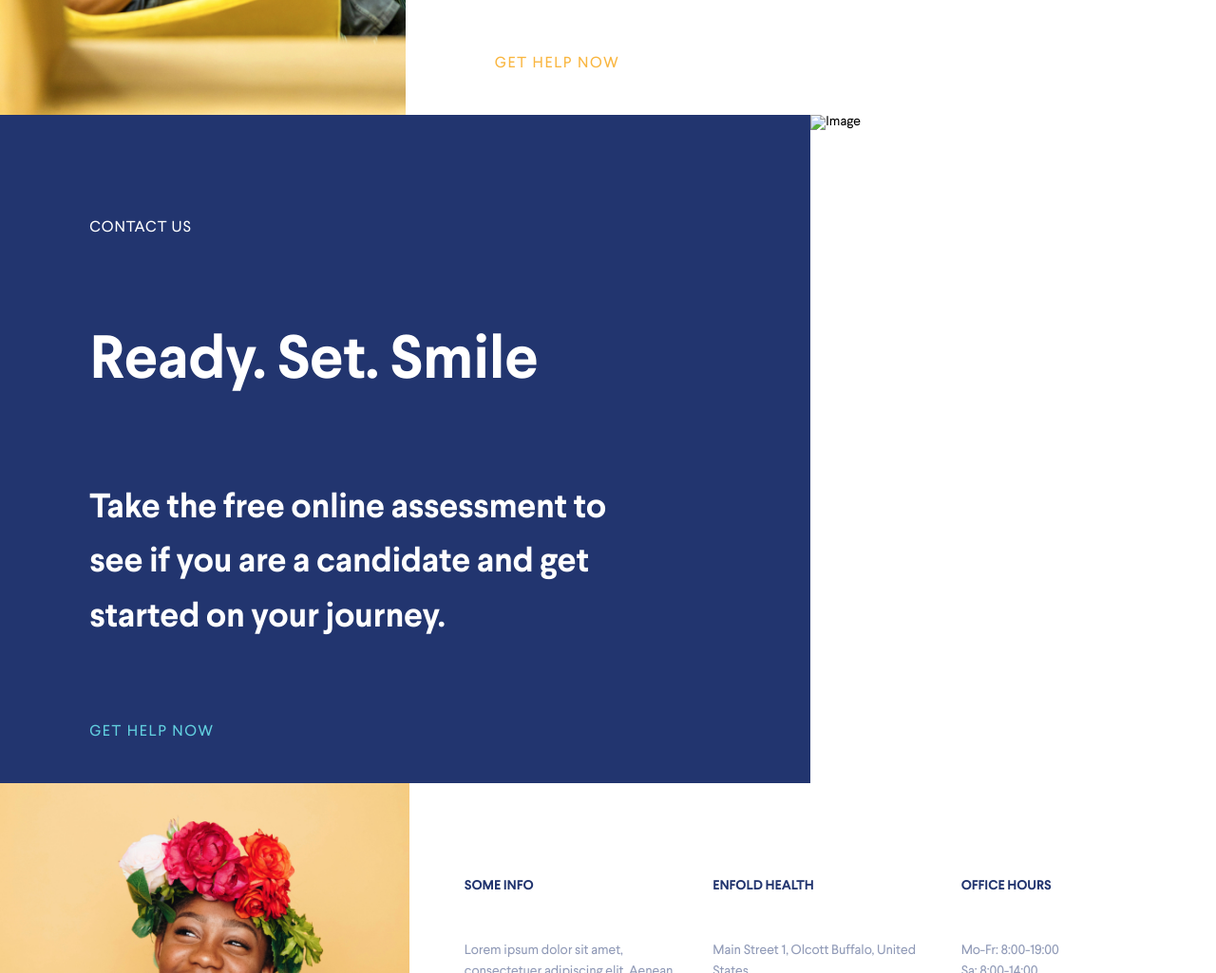
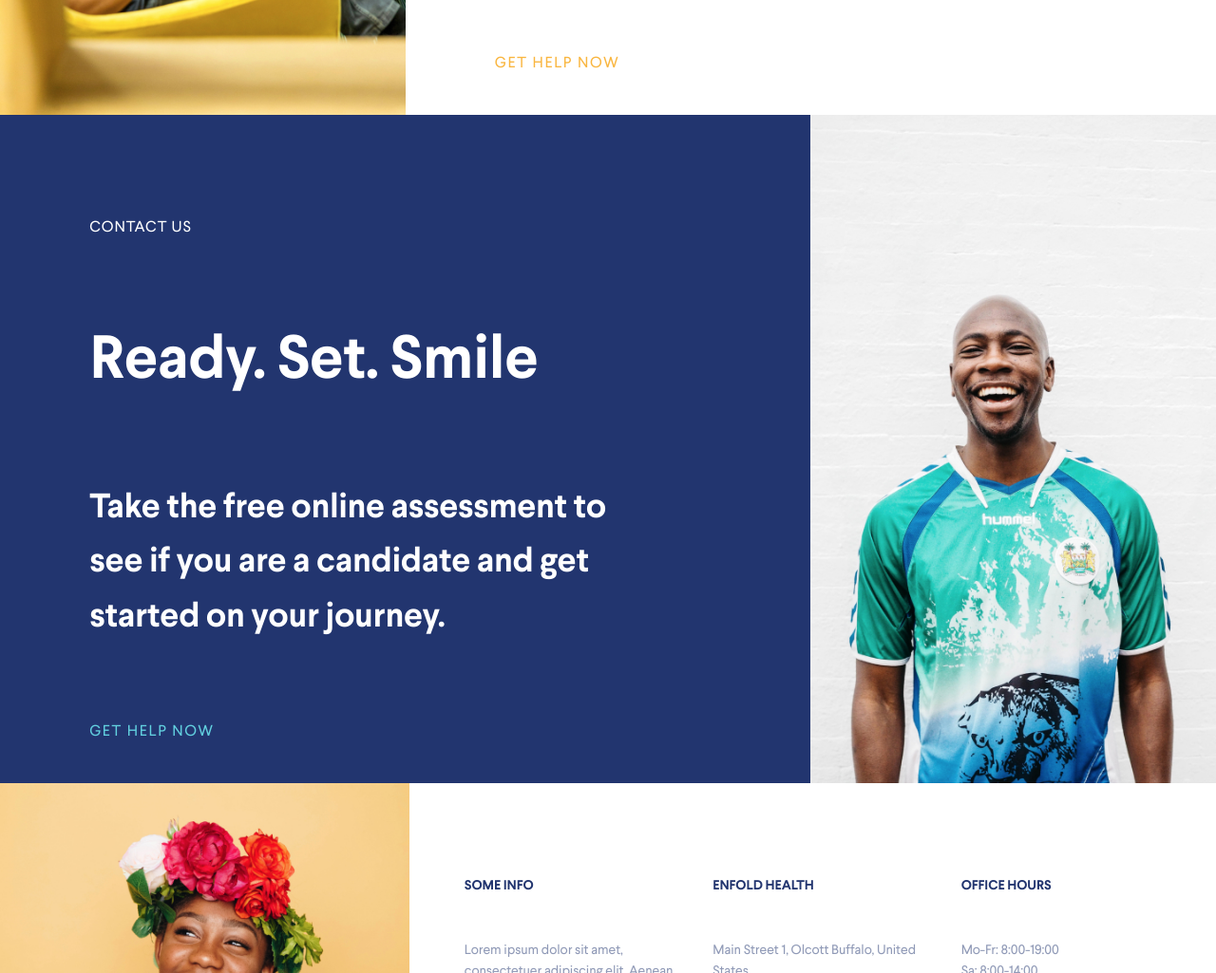
Before and after one commit to RomanNahaievskiy/thrive-talk, a plain HTML site: page index.html in a window 1280 px wide. Shown: the part 4520-5545 px from the top of the page at 95% size. Drawn offline with nearby package versions, Linux system fonts and the light colour scheme; files that its build step writes are made by us from their sources; the site is published under a folder, as on GitHub Pages, so addresses that start at the root find nothing; files whose address does not match are found by name.

Commit message:
Update index.html

```diff
--- a/index.html
+++ b/index.html
@@ -231,7 +231,7 @@
                             <a href="" class="contact-us__link btn-link">Get help Now</a>
                         </div>
                     </div>
-                    <div class="contact-us__image"><img src="/img/contact/01.jpg" alt="Image"></div>
+                    <div class="contact-us__image"><img src="img/contact/01.jpg" alt="Image"></div>
                 </div>
             </section>
             <section class="page__contacts contacts">
```
